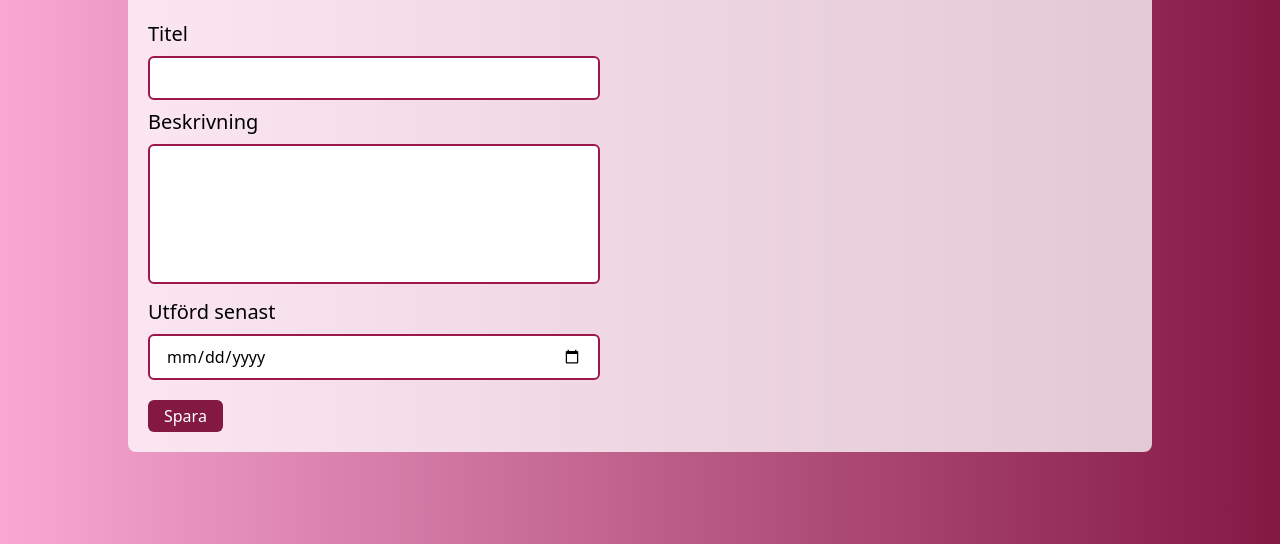
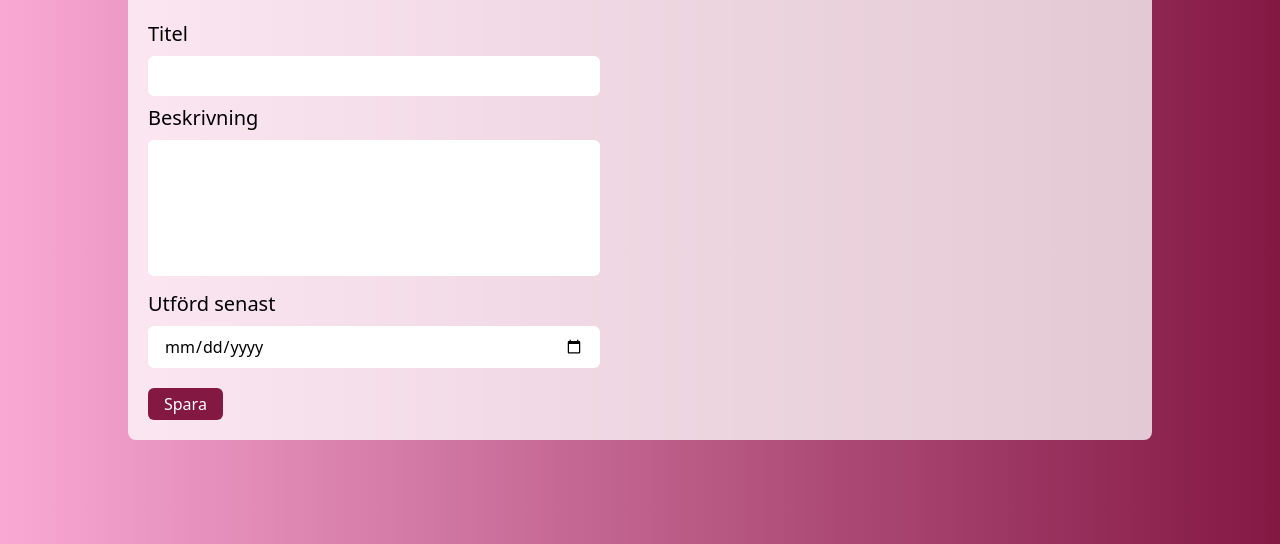
Before and after one commit to Saraengdahlnilsson/gik2f8-h21saren-labb2, a plain HTML site: page client/index.html in a window 1280 px wide. Shown: the part 256-800 px from the top of the page. Drawn offline with nearby package versions, Linux system fonts and the light colour scheme; no server answers.

Commit message:
Stylat klart

```diff
--- a/client/index.html
+++ b/client/index.html
@@ -36,7 +36,7 @@
             <input type="text"
                    id="title"
                    name="title"
-                   class="w-full rounded-md border-pink-800 border-2 focus-within:outline-none focus:border-yellow-600 px-4 py-2" />
+                   class="w-full rounded-md border-pink-800 focus-within:outline-none focus:border-yellow-600 px-4 py-2" />
           </section>
           <section class="mb-2">
             <label class="block pr-5 mb-2 text-xl"
@@ -48,7 +48,7 @@
                       rows="5"
                       id="description"
                       name="description"
-                      class="resize-none w-full rounded-md border-pink-800 border-2 focus-within:outline-none focus:border-yellow-600 px-4 py-2"></textarea>
+                      class="resize-none w-full rounded-md border-pink-800 focus-within:outline-none focus:border-yellow-600 px-4 py-2"></textarea>
           </section>
           <section class="mb-2">
             <label class="block pr-5 mb-2 text-xl"
@@ -59,7 +59,7 @@
             <input type="date"
                    id="dueDate"
                    name="dueDate"
-                   class="w-full rounded-md border-pink-800 border-2 focus-within:outline-none focus:border-yellow-600 px-4 py-2" />
+                   class="w-full rounded-md border-pink-900 focus-within:outline-none focus:border-yellow-600 px-4 py-2" />
           </section>
           <button name="submitTodoForm"
                   class="mt-3 rounded-md text-white bg-pink-900 hover:bg-pink-700 px-4 py-1"
```
